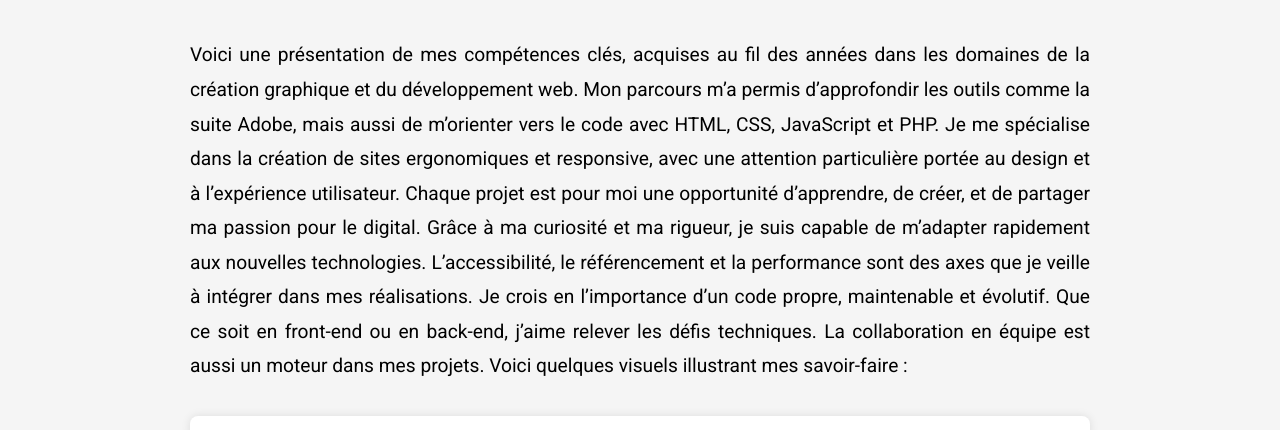
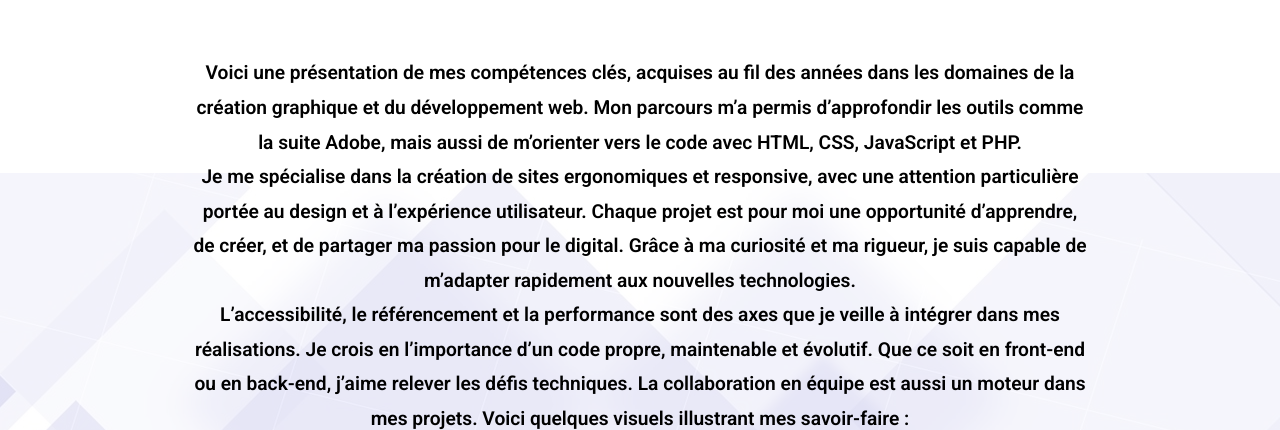
Before and after one commit to rossignol86/FranckRossignol, a plain HTML site: page assets/pages/savoirfaire.html in a window 1280 px wide. Shown: the part 236-666 px from the top of the page. Drawn offline with Linux system fonts and the light colour scheme; a web font is replaced by a local one.

Commit message:
corrections

```diff
--- a/assets/css/maitrise.css
+++ b/assets/css/maitrise.css
@@ -2,6 +2,39 @@ body {
   font-family: Arial, sans-serif;
   margin: 0;
   padding: 0;
-  background: #f5f5f5;
+  background: url('../images/background.webp') no-repeat center center fixed;
   color: #000000;
 }
+
+/* Style pour la section d’introduction */
+.sectionblocintro {
+  margin: 20px 0;
+  background-color: #ffffffd2;
+  margin-bottom: 60px;
+}
+
+.intro {
+  max-width: 900px;
+  margin: 0 auto;
+  border-radius: 5px;
+  animation: fadeIn 1.5s ease-in-out;
+  font-family: 'Segoe UI', Roboto, sans-serif;
+}
+
+.intro p {
+  padding-top: 30px;
+  font-size: 1.2rem;
+  line-height: 1.8rem;
+  font-weight: 400;
+  color: #000000;
+  text-align: center;
+}
+
+.introbold p {
+  font-size: 1.5rem;
+  line-height: 2rem;
+  font-weight: 800;
+  color: #ff5e00;
+  text-align: center;
+  padding-bottom: 30px;
+}
--- a/assets/css/savoirfaire.css
+++ b/assets/css/savoirfaire.css
@@ -2,26 +2,32 @@ body {
   font-family: Arial, sans-serif;
   margin: 0;
   padding: 0;
-  background: #f5f5f5;
+  background: url('../images/background.webp') no-repeat center center fixed;
   color: #000000;
 }
 
 /* Style pour la section d’introduction */
-section.intro {
+.sectionblocintro {
+  margin: 20px 0;
+  background-color: #ffffffd2;
+  margin-bottom: 60px;
+}
+
+.intro {
   max-width: 900px;
-  margin: 2rem auto 2rem;
-  border-radius: 16px;
+  margin: 0 auto;
+  border-radius: 5px;
   animation: fadeIn 1.5s ease-in-out;
   font-family: 'Segoe UI', Roboto, sans-serif;
 }
 
-/* Paragraphe intérieur */
-section.intro p {
+.intro p {
+  padding: 30px 0;
   font-size: 1.2rem;
   line-height: 1.8;
+  font-weight: 600;
   color: #000000;
-  text-align: justify;
-  margin: 0;
+  text-align: center;
 }
 
 
--- a/assets/js/savoirfaire.js
+++ b/assets/js/savoirfaire.js
@@ -6,7 +6,7 @@ function initCarousel(className) {
     images[current].classList.remove('active');
     current = (current + 1) % images.length;
     images[current].classList.add('active');
-  }, 2000);
+  }, 3000);
 }
 
 // Initialise les deux carrousels :
--- a/assets/pages/savoirfaire.html
+++ b/assets/pages/savoirfaire.html
@@ -59,27 +59,33 @@
     </header>
 
     <main >
-    <section class="intro">
-    <p>
-        Voici une présentation de mes compétences clés, acquises au fil des années dans les domaines de la création graphique et du développement web.
-        Mon parcours m’a permis d’approfondir les outils comme la suite Adobe, mais aussi de m’orienter vers le code avec HTML, CSS, JavaScript et PHP.
+        <section class="sectionblocintro">
+            <div class="intro">
+                <p> Voici une présentation de mes compétences clés, acquises au fil des années dans les domaines de la création graphique et du développement web.
+                    Mon parcours m’a permis d’approfondir les outils comme la suite Adobe, mais aussi de m’orienter vers le code avec HTML, CSS, JavaScript et PHP. <br>
                     Je me spécialise dans la création de sites ergonomiques et responsive, avec une attention particulière portée au design et à l’expérience utilisateur.
                     Chaque projet est pour moi une opportunité d’apprendre, de créer, et de partager ma passion pour le digital.
-        Grâce à ma curiosité et ma rigueur, je suis capable de m’adapter rapidement aux nouvelles technologies.
+                    Grâce à ma curiosité et ma rigueur, je suis capable de m’adapter rapidement aux nouvelles technologies. <br>
                     L’accessibilité, le référencement et la performance sont des axes que je veille à intégrer dans mes réalisations.
                     Je crois en l’importance d’un code propre, maintenable et évolutif.
                     Que ce soit en front-end ou en back-end, j’aime relever les défis techniques.
                     La collaboration en équipe est aussi un moteur dans mes projets.
-        Voici quelques visuels illustrant mes savoir-faire :
-    </p>
+                    Voici quelques visuels illustrant mes savoir-faire :</p>
+            </div>
         </section>
 
         <section class="container">
-    <h3>Création de maquette de site</h3>
+            <h3>Création de maquette pour site</h3>
+            <p> Ces maquettes ont été entièrement conçues par mes soins à l’aide du logiciel Figma.
+                Elles&nbsp;traduisent ma capacité à structurer une interface claire, moderne et orientée utilisateur.
+                Chaque projet a été pensé pour être responsive, accessible et cohérent graphiquement.
+                Aucune "IA" n’a été utilisée dans leur conception : tout est créé, avec rigueur et créativité.</p>
             <div class="carousel carousel2">
-        <img src="../images/figma2.jpg" alt="Visuel 1" class="carousel2-image active">
-        <img src="../images/figma3.jpg" alt="Visuel 2" class="carousel2-image">
-        <img src="../images/figma4.jpg" alt="Visuel 3" class="carousel2-image">
+                <img src="../images/figma1.jpg" alt="Visuel 1" class="carousel2-image active">
+                <img src="../images/figma2.jpg" alt="Visuel 2" class="carousel2-image">
+                <img src="../images/figma3.jpg" alt="Visuel 3" class="carousel2-image">
+                <img src="../images/figma4.jpg" alt="Visuel 4" class="carousel2-image">
+                <img src="../images/sitevinblancs.jpg" alt="Visuel 5" class="carousel2-image">
             </div>
         </section>
 
```
Also changed, not shown: assets/pages/maitrise.html (+10 -0 lines), assets/images/figma1.jpg, assets/images/sitevinblancs.jpg (added). Lines whose indentation alone changed are shown as unchanged.
